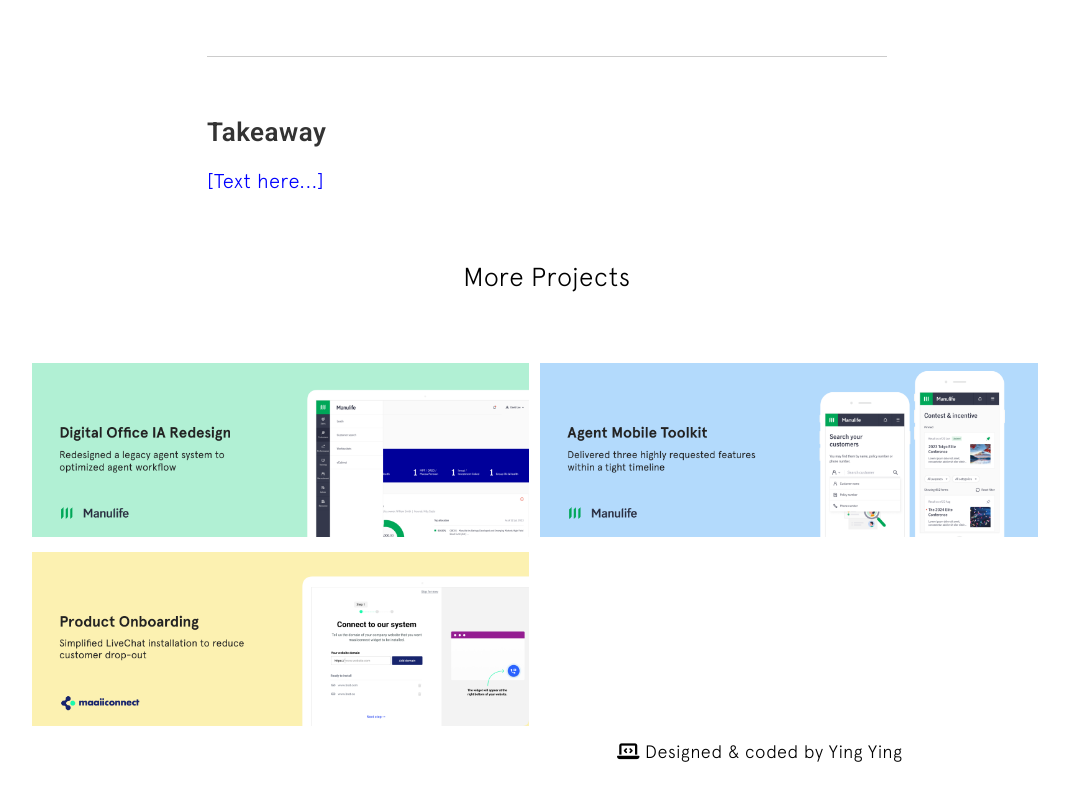
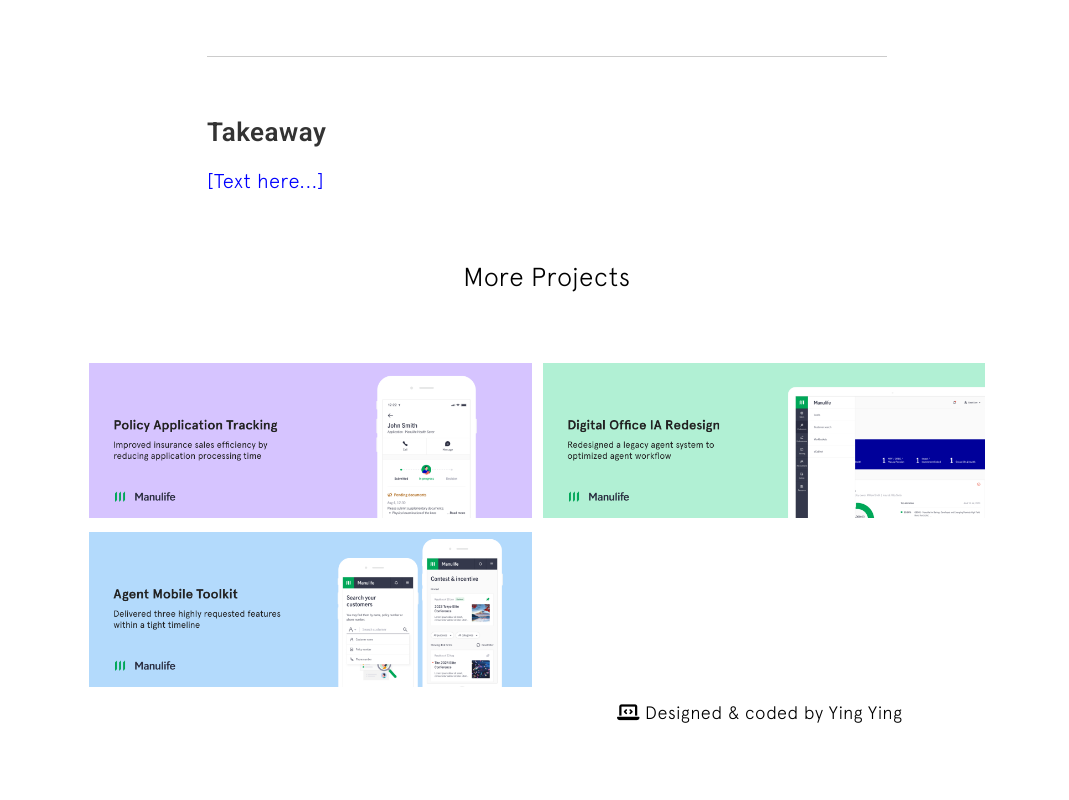
Before and after one commit to yingyingszeto/portfolio, a website: page p4.html in a window 1280 px wide. Shown: the part 4604-5404 px from the top of the page, without its empty margins (93-1162 px from the left). Drawn offline with Linux system fonts and the light colour scheme.

Commit message:
Update p4.html

```diff
--- a/p4.html
+++ b/p4.html
@@ -157,10 +157,10 @@
         <div class="grid-container page-width-l more-project">
             <p class="title-text">More Projects</p>
         </div>
-        <div class="page-width-l more-project-img">
+        <div class="page-width-m more-project-img">
+            <a href="p1.html"><img src="assets/img/project_1.png" /></a>
             <a href="p2.html"><img src="assets/img/project_2.png" /></a>
             <a href="p3.html"><img src="assets/img/project_3.png" /></a>
-            <a href="p4.html"><img src="assets/img/project_4.png" /></a>
         </div>
     </section>
     <a href="mailto:yingying.st@icloud.com">
```
